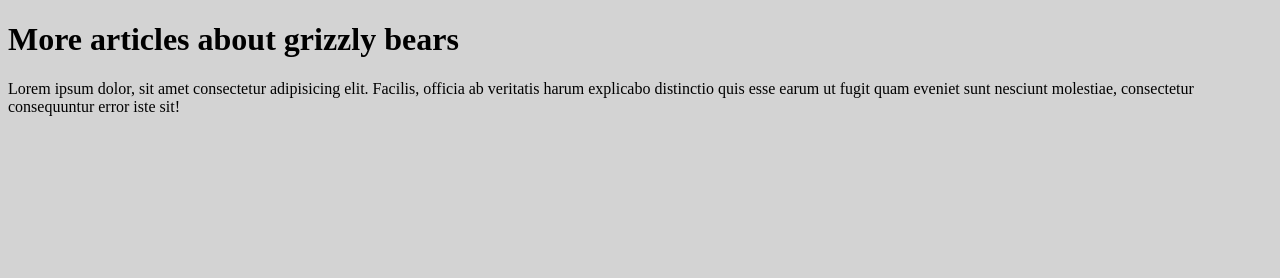
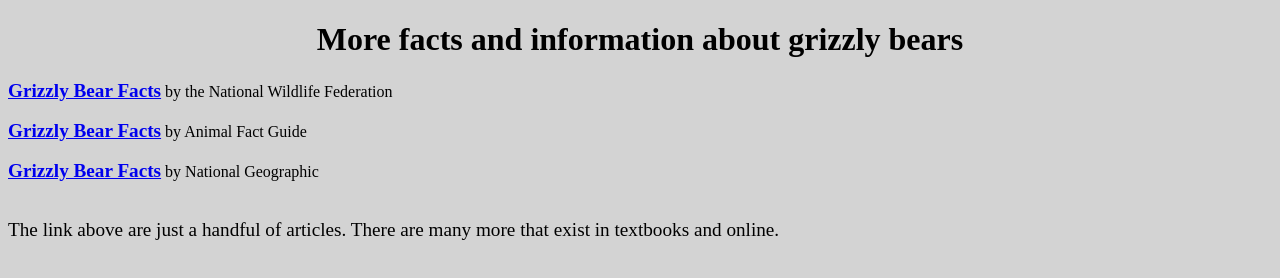
Before and after one commit to kyleyee522/449-Assignment2, a plain HTML site: page grizzly.html in a window 1280 px wide. Drawn offline with Linux system fonts and the light colour scheme.

Commit message:
added references on second page

```diff
--- a/grizzly.html
+++ b/grizzly.html
@@ -5,11 +5,36 @@
 		<link rel="stylesheet" href="styles.css" />
 	</head>
 	<body>
-		<h1>More articles about grizzly bears</h1>
-		<p>
-			Lorem ipsum dolor, sit amet consectetur adipisicing elit. Facilis, officia
-			ab veritatis harum explicabo distinctio quis esse earum ut fugit quam
-			eveniet sunt nesciunt molestiae, consectetur consequuntur error iste sit!
-		</p>
+		<h1 id="bearfacts">More facts and information about grizzly bears</h1>
+		<a
+			class="links"
+			href="https://www.nwf.org/Educational-Resources/Wildlife-Guide/Mammals/Grizzly-Bear"
+			><b>Grizzly Bear Facts</b></a
+		>
+		by the National Wildlife Federation
+		<br />
+		<br />
+		<a
+			class="links"
+			href="https://animalfactguide.com/animal-facts/grizzly-bear/"
+			><b>Grizzly Bear Facts</b></a
+		>
+		by Animal Fact Guide
+		<br />
+		<br />
+		<a
+			class="links"
+			href="https://www.nationalgeographic.com/animals/mammals/facts/grizzly-bear"
+			><b>Grizzly Bear Facts</b></a
+		>
+		by National Geographic
+		<br />
+		<br />
+		<div id="linkcontent">
+			<p>
+				The link above are just a handful of articles. There are many more that
+				exist in textbooks and online.
+			</p>
+		</div>
 	</body>
 </html>
--- a/styles.css
+++ b/styles.css
@@ -26,3 +26,16 @@ body {
 	font-size: 125%;
 	text-align: center;
 }
+
+.links {
+	font-size: 120%;
+}
+
+#bearfacts {
+	font-size: 200%;
+	text-align: center;
+}
+
+#linkcontent {
+	font-size: 120%;
+}
```
